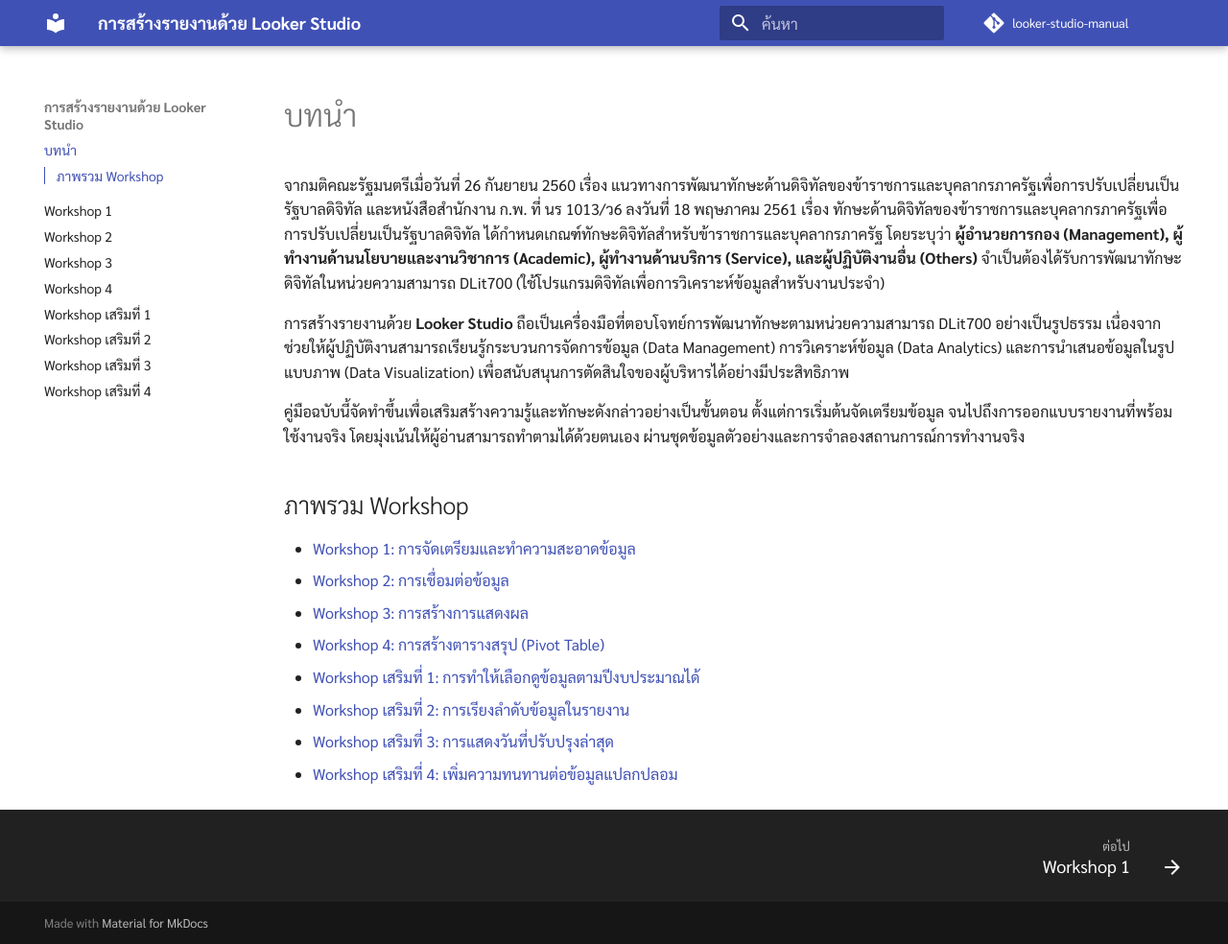
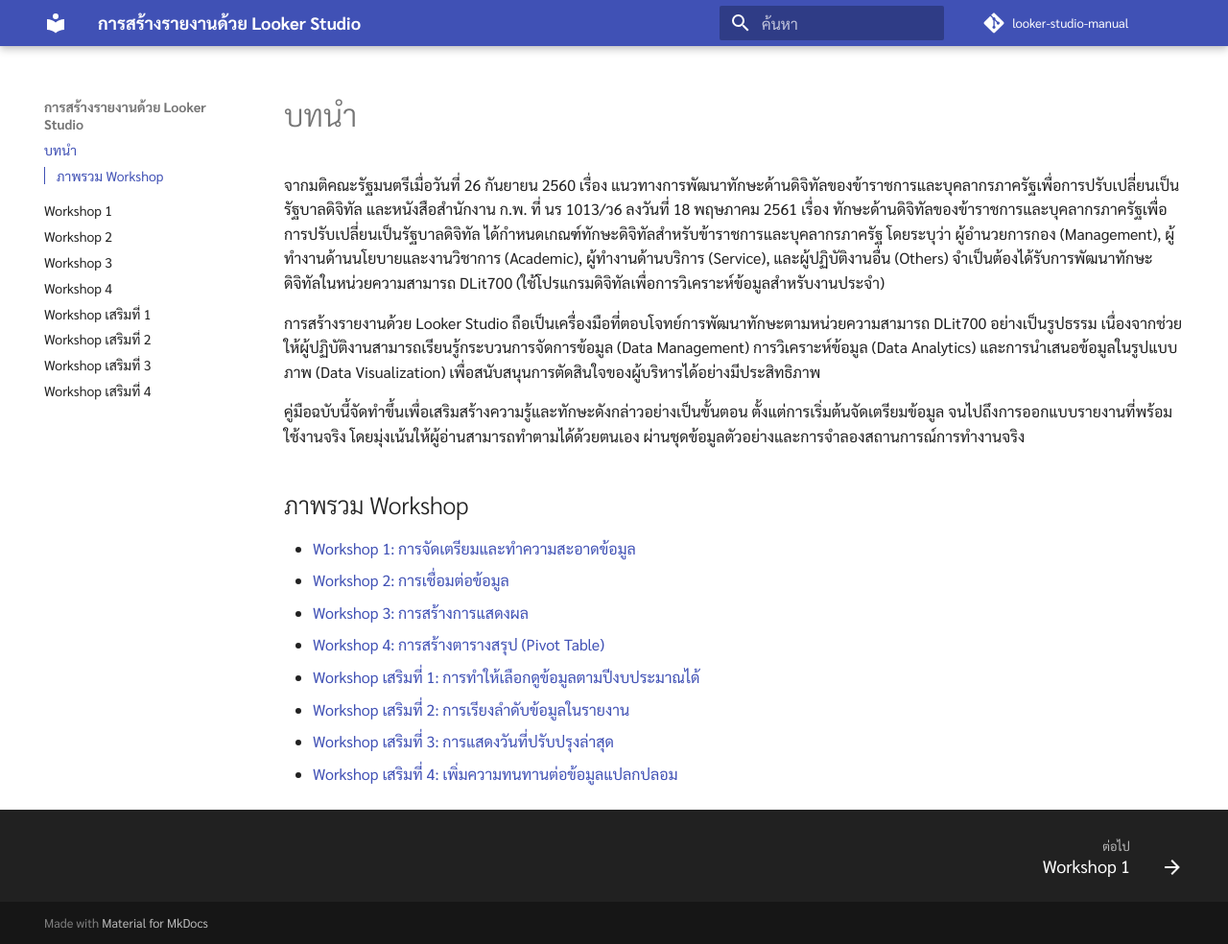
Before and after one commit to weeix/looker-studio-manual, an MkDocs documentation site: the page built from docs/index.md, in a window 1280 px wide and 984 px high. Shown: the whole window at 96% size. Built offline with MkDocs 1.6.1 and Material for MkDocs 9.7.7, drawn with Linux system fonts in a browser that asks for light colours; comment, search, counter and statistics services are not loaded.

Commit message:
remove styling from the introduction

```diff
--- a/docs/index.md
+++ b/docs/index.md
@@ -1,8 +1,8 @@
 # บทนำ
 
-จากมติคณะรัฐมนตรีเมื่อวันที่ 26 กันยายน 2560 เรื่อง แนวทางการพัฒนาทักษะด้านดิจิทัลของข้าราชการและบุคลากรภาครัฐเพื่อการปรับเปลี่ยนเป็นรัฐบาลดิจิทัล และหนังสือสำนักงาน ก.พ. ที่ นร 1013/ว6 ลงวันที่ 18 พฤษภาคม 2561 เรื่อง ทักษะด้านดิจิทัลของข้าราชการและบุคลากรภาครัฐเพื่อการปรับเปลี่ยนเป็นรัฐบาลดิจิทัล ได้กำหนดเกณฑ์ทักษะดิจิทัลสำหรับข้าราชการและบุคลากรภาครัฐ โดยระบุว่า **ผู้อำนวยการกอง (Management), ผู้ทำงานด้านนโยบายและงานวิชาการ (Academic), ผู้ทำงานด้านบริการ (Service), และผู้ปฏิบัติงานอื่น (Others)** จำเป็นต้องได้รับการพัฒนาทักษะดิจิทัลในหน่วยความสามารถ DLit700 (ใช้โปรแกรมดิจิทัลเพื่อการวิเคราะห์ข้อมูลสำหรับงานประจำ)
+จากมติคณะรัฐมนตรีเมื่อวันที่ 26 กันยายน 2560 เรื่อง แนวทางการพัฒนาทักษะด้านดิจิทัลของข้าราชการและบุคลากรภาครัฐเพื่อการปรับเปลี่ยนเป็นรัฐบาลดิจิทัล และหนังสือสำนักงาน ก.พ. ที่ นร 1013/ว6 ลงวันที่ 18 พฤษภาคม 2561 เรื่อง ทักษะด้านดิจิทัลของข้าราชการและบุคลากรภาครัฐเพื่อการปรับเปลี่ยนเป็นรัฐบาลดิจิทัล ได้กำหนดเกณฑ์ทักษะดิจิทัลสำหรับข้าราชการและบุคลากรภาครัฐ โดยระบุว่า ผู้อำนวยการกอง (Management), ผู้ทำงานด้านนโยบายและงานวิชาการ (Academic), ผู้ทำงานด้านบริการ (Service), และผู้ปฏิบัติงานอื่น (Others) จำเป็นต้องได้รับการพัฒนาทักษะดิจิทัลในหน่วยความสามารถ DLit700 (ใช้โปรแกรมดิจิทัลเพื่อการวิเคราะห์ข้อมูลสำหรับงานประจำ)
 
-การสร้างรายงานด้วย **Looker Studio** ถือเป็นเครื่องมือที่ตอบโจทย์การพัฒนาทักษะตามหน่วยความสามารถ DLit700 อย่างเป็นรูปธรรม เนื่องจากช่วยให้ผู้ปฏิบัติงานสามารถเรียนรู้กระบวนการจัดการข้อมูล (Data Management) การวิเคราะห์ข้อมูล (Data Analytics) และการนำเสนอข้อมูลในรูปแบบภาพ (Data Visualization) เพื่อสนับสนุนการตัดสินใจของผู้บริหารได้อย่างมีประสิทธิภาพ
+การสร้างรายงานด้วย Looker Studio ถือเป็นเครื่องมือที่ตอบโจทย์การพัฒนาทักษะตามหน่วยความสามารถ DLit700 อย่างเป็นรูปธรรม เนื่องจากช่วยให้ผู้ปฏิบัติงานสามารถเรียนรู้กระบวนการจัดการข้อมูล (Data Management) การวิเคราะห์ข้อมูล (Data Analytics) และการนำเสนอข้อมูลในรูปแบบภาพ (Data Visualization) เพื่อสนับสนุนการตัดสินใจของผู้บริหารได้อย่างมีประสิทธิภาพ
 
 คู่มือฉบับนี้จัดทำขึ้นเพื่อเสริมสร้างความรู้และทักษะดังกล่าวอย่างเป็นขั้นตอน ตั้งแต่การเริ่มต้นจัดเตรียมข้อมูล จนไปถึงการออกแบบรายงานที่พร้อมใช้งานจริง โดยมุ่งเน้นให้ผู้อ่านสามารถทำตามได้ด้วยตนเอง ผ่านชุดข้อมูลตัวอย่างและการจำลองสถานการณ์การทำงานจริง
 
```
